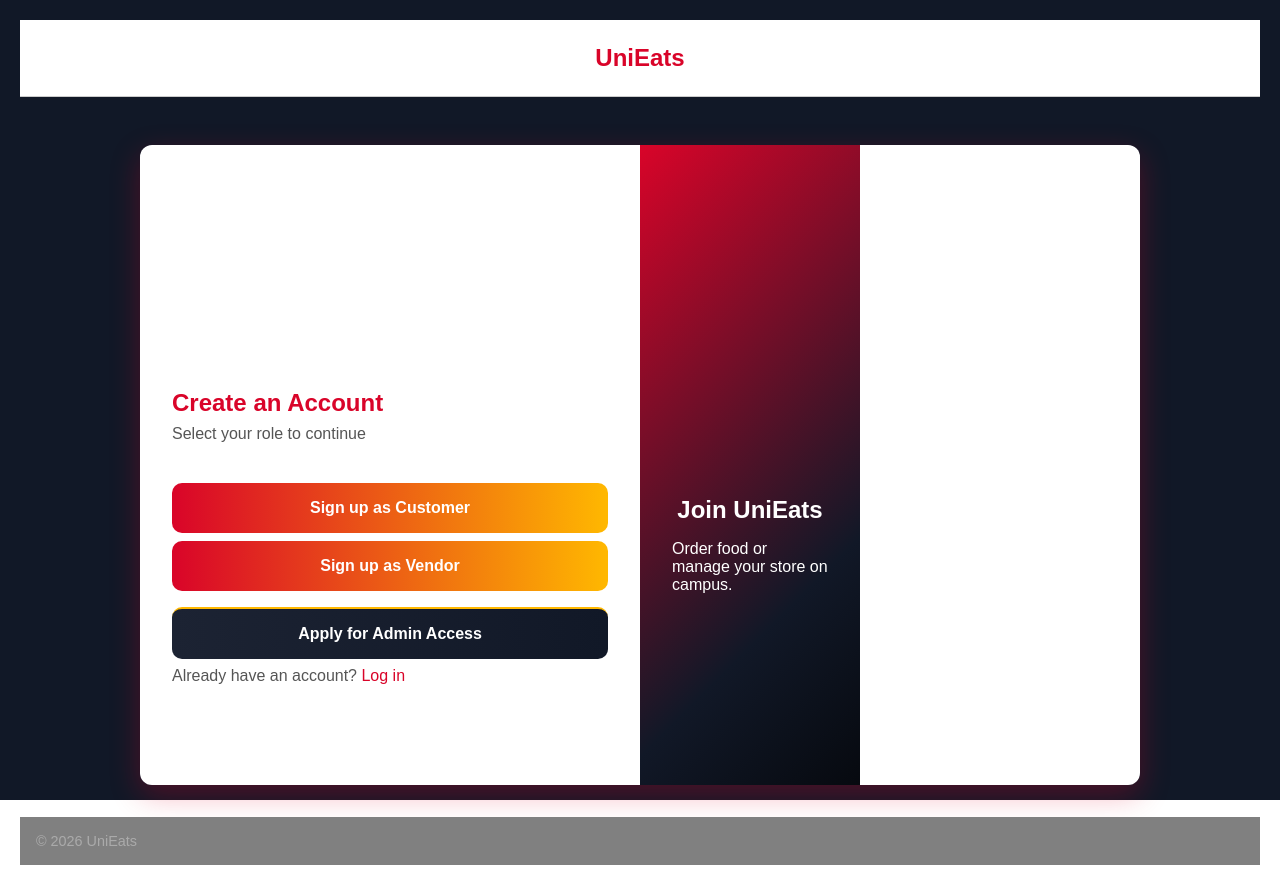
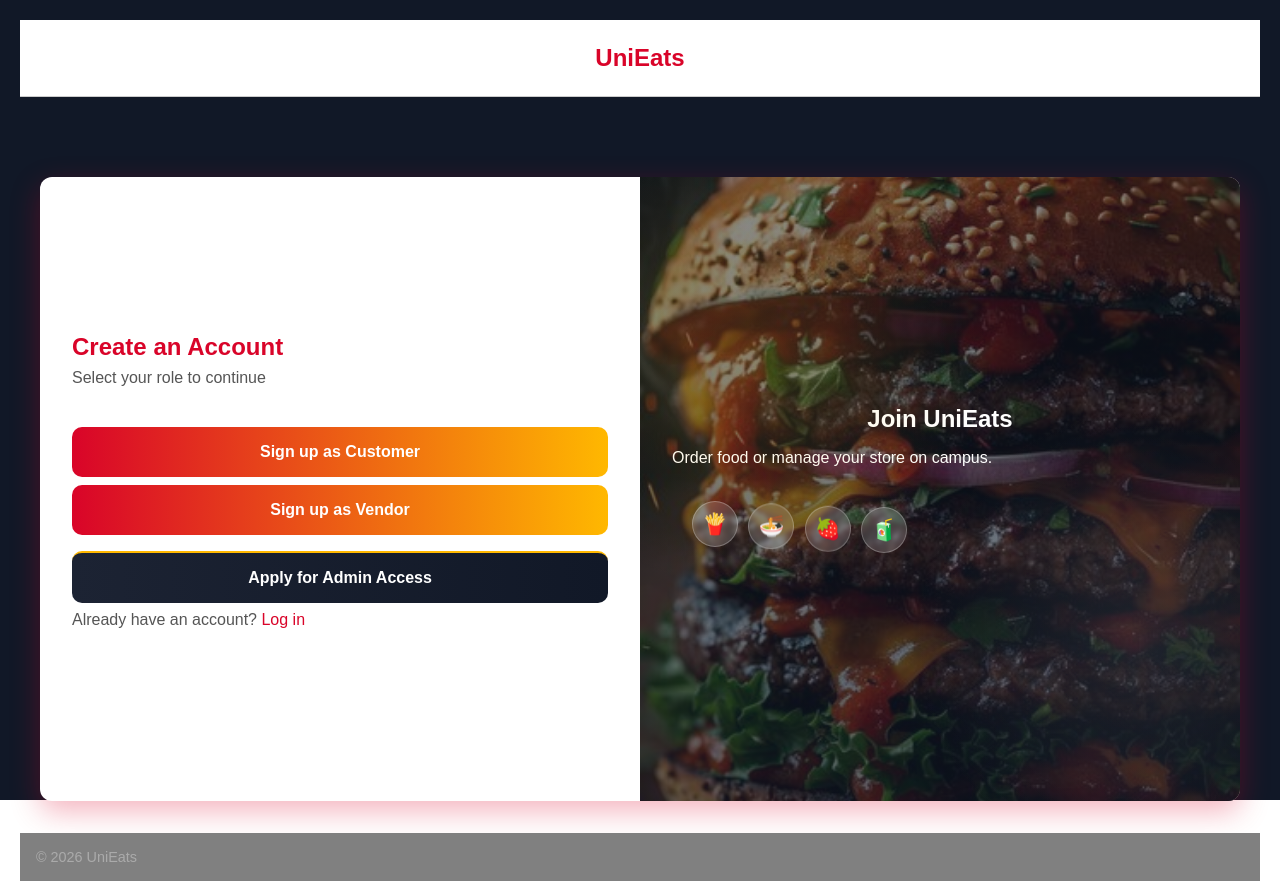
Before and after one commit to Food-Catering-plateform/FOOD-ORDERING-PLATFORM, a React (Create React App) app: page /signup-role in a window 1280 px wide. Built offline with nearby package versions, Linux system fonts and the light colour scheme; no server answers.

Commit message:
added image on login and signup page and floating food

```diff
--- a/src/components/login-and-signup/login.jsx
+++ b/src/components/login-and-signup/login.jsx
@@ -108,7 +108,16 @@ function Login({ onLoginSuccess }) {
         </section>
 
         {/* RIGHT SIDE PANEL */}
-        <aside className="sider" aria-hidden="true"></aside>
+        <aside className="sider login-sider" aria-label="Food highlights">
+          <h2>Fresh, Fast, Campus-Friendly</h2>
+          <p>Grab your favorite meal and a chilled juice in minutes.</p>
+          <section className="food-visual" aria-hidden="true">
+            <span className="food-bubble">🍔</span>
+            <span className="food-bubble">🍕</span>
+            <span className="food-bubble">🥗</span>
+            <span className="food-bubble">🧃</span>
+          </section>
+        </aside>
 
       </section>
 
--- a/src/components/login-and-signup/signup-role.jsx
+++ b/src/components/login-and-signup/signup-role.jsx
@@ -34,6 +34,12 @@ function SignupRole() {
         <aside className="sider" aria-label="About UniEats">
           <h2>Join UniEats</h2>
           <p>Order food or manage your store on campus.</p>
+          <section className="food-visual" aria-hidden="true">
+            <span className="food-bubble">🍟</span>
+            <span className="food-bubble">🍜</span>
+            <span className="food-bubble">🍓</span>
+            <span className="food-bubble">🧃</span>
+          </section>
         </aside>
       </main>
 
--- a/src/components/login-and-signup/signupCustomer.jsx
+++ b/src/components/login-and-signup/signupCustomer.jsx
@@ -114,6 +114,12 @@ function SignupCustomer() {
         <aside className="sider" aria-label="Why join Eats">
           <h2>Join Eats</h2>
           <p>One step away from skipping the queue.</p>
+          <section className="food-visual" aria-hidden="true">
+            <span className="food-bubble">🌮</span>
+            <span className="food-bubble">🍗</span>
+            <span className="food-bubble">🥤</span>
+            <span className="food-bubble">🧃</span>
+          </section>
         </aside>
       </main>
 
--- a/src/components/login-and-signup/signupVendor.jsx
+++ b/src/components/login-and-signup/signupVendor.jsx
@@ -126,6 +126,12 @@ function SignupVendor() {
         <aside className="sider" aria-label="Why join Eats">
           <h2>Join Eats</h2>
           <p>One step away from skipping the queue.</p>
+          <section className="food-visual" aria-hidden="true">
+            <span className="food-bubble">🥪</span>
+            <span className="food-bubble">🍱</span>
+            <span className="food-bubble">🍹</span>
+            <span className="food-bubble">🧃</span>
+          </section>
         </aside>
       </main>
 
--- a/src/components/login-and-signup/style-login.css
+++ b/src/components/login-and-signup/style-login.css
@@ -9,10 +9,12 @@ html, body {
 .login-page {
     display: flex;
     flex-direction: column;
-    min-height: 100%;
+    min-height: 100vh;
     width: 100%;
     margin: 0;
-    background: #111827;        /* CHANGED - deep dark navy */
+    background:
+      linear-gradient(rgba(17, 24, 39, 0.86), rgba(17, 24, 39, 0.9)),
+      url('../../Assets/background-login-food.png') center/cover no-repeat fixed;
     font-family: Arial, sans-serif;
     color: #FFFFFF;             /* CHANGED - white text */
 }
@@ -34,16 +36,23 @@ html, body {
 
 /* MAIN CONTAINER */
 .login-container {
-    display: grid;
-    grid-template-columns: 1fr 1fr;
+    display: flex;
     flex: 1;
-    max-width: 1000px;
-    width: 100%;
+    width: min(1200px, 96vw);
     margin: 2rem auto;
+    min-height: clamp(560px, 78vh, 860px);
     background: #1C2333;        /* CHANGED - dark navy card */
     border-radius: 12px;
     overflow: hidden;
     box-shadow: 0 10px 30px rgba(217, 4, 41, 0.3); /* CHANGED - red glow shadow */
+}
+
+.login-container > .auth,
+.login-container > .sider {
+    flex: 0 0 50%;
+    width: 50%;
+    min-width: 0;
+    min-height: 100%;
 }
 
 /* LEFT SIDE */
@@ -53,6 +62,8 @@ html, body {
     flex-direction: column;
     justify-content: center;
     background: #FFFFFF;        /* CHANGED - white left panel */
+    width: 100%;
+    height: 100%;
 }
 
 .auth h2 {
@@ -150,7 +161,9 @@ html, body {
 
 /* RIGHT SIDE */
 .sider {
-    background: linear-gradient(135deg, #D90429 0%, #111827 60%, #000000 100%); /* CHANGED - red to dark navy to black */
+    background:
+      linear-gradient(rgba(17, 24, 39, 0.52), rgba(17, 24, 39, 0.68)),
+      url('../../Assets/auth-food-half.jpg') center/cover no-repeat;
     background-size: cover;
     background-position: center;
     background-repeat: no-repeat;
@@ -160,10 +173,66 @@ html, body {
     flex-direction: column;
     justify-content: center;
     min-height: unset;
+    position: relative;
+    overflow: hidden;
+    width: 100%;
+    height: 100%;
 }
 
 .sider h2 {
     margin-bottom: 1rem;
+}
+
+.login-sider::before {
+    content: "";
+    position: absolute;
+    inset: 0;
+    background:
+      radial-gradient(circle at 20% 30%, rgba(255, 184, 0, 0.16), transparent 36%),
+      radial-gradient(circle at 80% 75%, rgba(255, 255, 255, 0.08), transparent 35%);
+    pointer-events: none;
+}
+
+.food-visual {
+    margin-top: 1.25rem;
+    display: flex;
+    gap: 0.65rem;
+    flex-wrap: wrap;
+}
+
+.food-bubble {
+    width: 48px;
+    height: 48px;
+    border-radius: 999px;
+    display: inline-flex;
+    align-items: center;
+    justify-content: center;
+    background: rgba(255, 255, 255, 0.16);
+    border: 1px solid rgba(255, 255, 255, 0.26);
+    backdrop-filter: blur(2px);
+    font-size: 1.35rem;
+    animation: floatUpDown 4s ease-in-out infinite;
+}
+
+.food-bubble:nth-child(2) { animation-delay: 0.45s; }
+.food-bubble:nth-child(3) { animation-delay: 0.9s; }
+.food-bubble:nth-child(4) { animation-delay: 1.35s; }
+
+@keyframes floatUpDown {
+    0%, 100% { transform: translateY(0); }
+    50% { transform: translateY(-7px); }
+}
+
+@media (max-width: 900px) {
+    .login-container {
+        display: block;
+    }
+
+    .login-container > .auth,
+    .login-container > .sider {
+        width: 100%;
+        flex-basis: auto;
+    }
 }
 
 /* FOOTER */
--- a/src/components/login-and-signup/style-signup.css
+++ b/src/components/login-and-signup/style-signup.css
@@ -4,7 +4,7 @@
   display: flex;
   flex-direction: column;
   font-family: Arial, sans-serif;
-  background: #111827;        /* CHANGED - deep dark navy */
+  background: #111827;
   color: #FFFFFF;
 }
 
@@ -30,18 +30,25 @@
 }
 
 .signup-flow .signup-layout {
-  display: grid;
-  grid-template-columns: 1fr 1fr;
-  min-height: 80vh;
-  max-width: 1000px;
-  margin: auto;
+  display: flex;
+  min-height: clamp(560px, 78vh, 860px);
+  width: min(1200px, 96vw);
+  margin: 2rem auto;
   margin-bottom: 2rem;
-  width: 100%;
   flex: 1;
   background: #FFFFFF;        /* CHANGED - white card */
   border-radius: 12px;
-  overflow: auto;
+  overflow: hidden;
   box-shadow: 0 10px 30px rgba(217, 4, 41, 0.3); /* CHANGED - red glow */
+}
+
+.signup-flow .signup-layout > .signup-form-section,
+.signup-flow .signup-layout > .auth-up,
+.signup-flow .signup-layout > .sider {
+  flex: 0 0 50%;
+  width: 50%;
+  min-width: 0;
+  min-height: 100%;
 }
 
 .signup-flow .auth-up,
@@ -50,6 +57,8 @@
   display: flex;
   flex-direction: column;
   justify-content: center;
+  width: 100%;
+  height: 100%;
 }
 
 .signup-flow .auth-up h2,
@@ -147,16 +156,62 @@
 }
 
 .signup-flow .sider {
-  background: linear-gradient(135deg, #D90429 0%, #111827 60%, #000000 100%); /* CHANGED - red to dark navy to black */
+  background:
+    linear-gradient(rgba(17, 24, 39, 0.52), rgba(17, 24, 39, 0.68)),
+    url('../../Assets/auth-food-half.jpg') center/cover no-repeat;
   color: #FFFFFF;
   padding: 2rem;
   display: flex;
   flex-direction: column;
   justify-content: center;
+  position: relative;
+  overflow: hidden;
+  width: 100%;
+  height: 100%;
 }
 
 .signup-flow .sider h2 {
   margin-bottom: 1rem;
+}
+
+.signup-flow .sider::before {
+  content: "";
+  position: absolute;
+  inset: 0;
+  background:
+    radial-gradient(circle at 18% 28%, rgba(255, 184, 0, 0.14), transparent 36%),
+    radial-gradient(circle at 84% 74%, rgba(255, 255, 255, 0.08), transparent 34%);
+  pointer-events: none;
+}
+
+.signup-flow .food-visual {
+  margin-top: 1.25rem;
+  display: flex;
+  gap: 0.65rem;
+  flex-wrap: wrap;
+}
+
+.signup-flow .food-bubble {
+  width: 46px;
+  height: 46px;
+  border-radius: 999px;
+  display: inline-flex;
+  align-items: center;
+  justify-content: center;
+  background: rgba(255, 255, 255, 0.16);
+  border: 1px solid rgba(255, 255, 255, 0.26);
+  backdrop-filter: blur(2px);
+  font-size: 1.3rem;
+  animation: signupFloat 4s ease-in-out infinite;
+}
+
+.signup-flow .food-bubble:nth-child(2) { animation-delay: 0.45s; }
+.signup-flow .food-bubble:nth-child(3) { animation-delay: 0.9s; }
+.signup-flow .food-bubble:nth-child(4) { animation-delay: 1.35s; }
+
+@keyframes signupFloat {
+  0%, 100% { transform: translateY(0); }
+  50% { transform: translateY(-7px); }
 }
 
 .signup-flow > footer {
@@ -174,7 +229,7 @@
 
 @media (max-width: 900px) {
   .signup-flow .signup-layout {
-    grid-template-columns: 1fr;
+    display: block;
   }
 
   .signup-flow .sider {
```
Also changed, not shown: src/Assets/auth-food-half.jpg (added), src/Assets/background-login-food.png (added).
